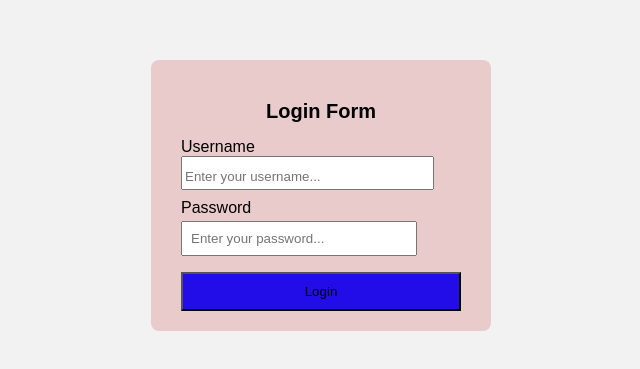
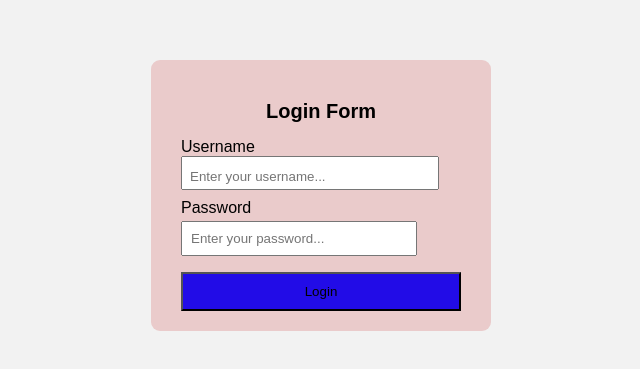
Before and after one commit to SanapathiNarendra/User-Login, a plain HTML site: page index.html in a window 1280 px wide. Shown: the part 213-582 px from the top of the page, 319-959 px from the left. Drawn offline with Linux system fonts and the light colour scheme.

Commit message:
change a border radius & padding

```diff
--- a/style.css
+++ b/style.css
@@ -5,12 +5,13 @@ body {
   justify-content: center;
   align-items: center;
   height: 100vh;
+
 }
 
 .login-form {
   background: rgb(234, 203, 203);
   padding: 20px 30px;
-  border-radius: 8px;
+  border-radius: 9px;
   width: 280px;
 }
 .login-label {
@@ -42,5 +43,6 @@ body {
   padding-right: 70px;
     padding-top: 11px;
     padding-bottom: 4px;
+    padding-left: 7px;
 
 }
```
